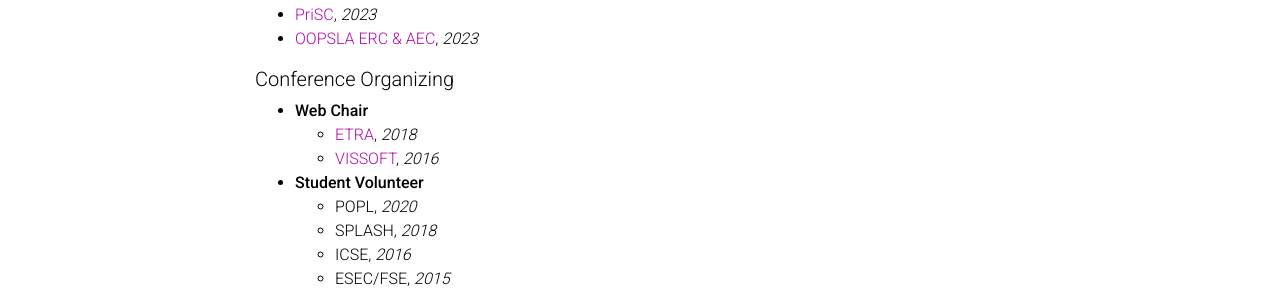
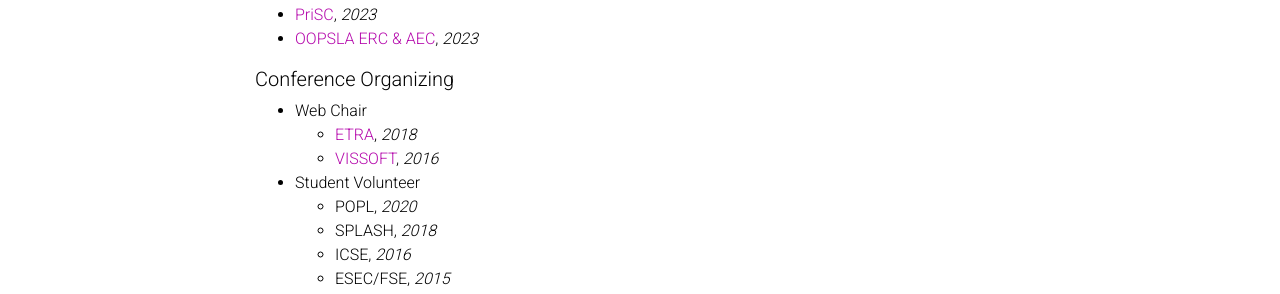
Before and after one commit to jennalwise/jennalwise.github.io, a Jekyll site: the page built from _pages/service.md, in a window 1280 px wide. Shown: the part 280-574 px from the top of the page. Built offline with Jekyll 4.4.1, drawn with Linux system fonts in a browser that asks for light colours; comment, search, counter and statistics services are not loaded; a style sheet for code colours, icons or effects is not loaded.

```diff
--- a/_pages/service.md
+++ b/_pages/service.md
@@ -15,10 +15,10 @@ nav_order: 4
 * [OOPSLA ERC & AEC](https://2023.splashcon.org/committee/splash-2023-oopsla-external-review---artifact-evaluation-committee), *2023*
 
 ##### Conference Organizing
-* **Web Chair**
+* Web Chair
   * [ETRA](https://etra.acm.org/2018/organizers.html), *2018*
   * [VISSOFT](https://vissoft16.ysu.edu/committee.html), *2016*
-* **Student Volunteer**
+* Student Volunteer
   * POPL, *2020*
   * SPLASH, *2018*
   * ICSE, *2016*
```
Also changed, not shown: _pages/publications.md (+2 -0 lines).
